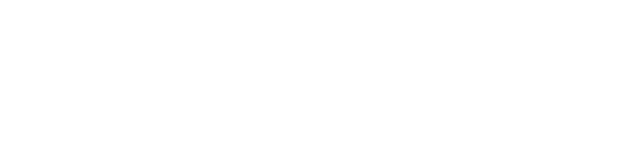
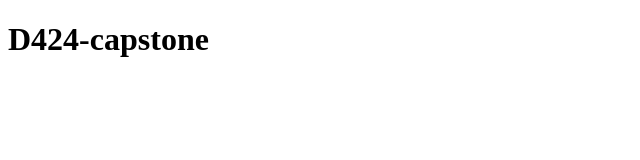
Before and after one commit to Sherrerda/D424-ashe503, a plain HTML site: page index.html in a window 1280 px wide. Shown: the whole page, without its empty margins (0-640 px from the left). Drawn offline with Linux system fonts and the light colour scheme.

Commit message:
header text to index.html

```diff
--- a/index.html
+++ b/index.html
@@ -6,6 +6,6 @@
     <title>Document</title>
 </head>
 <body>
-
+    <h1>D424-capstone</h1>
 </body>
 </html>
```
